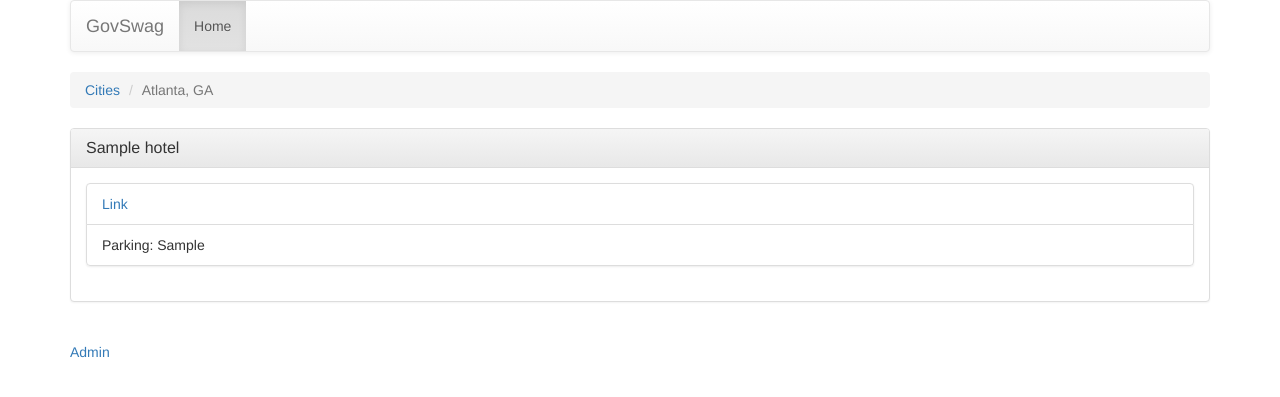
After one commit to caseydm/governmentswagger, a Flask app: a page that uses templates/hotels.html in a window 1280 px wide. The commit adds this page. Shown: the top 397 px of the page. Run offline with Flask 2, Linux system fonts and the light colour scheme; tables that the repository leaves empty hold one stand-in row (values such as "Sample post"); some libraries are stand-ins or nearby versions.

Commit message:
working hotel urls

```diff
--- a/app.py
+++ b/app.py
@@ -62,9 +62,16 @@ admin.add_view(MyModelView(Location, db.session))
 # Views
 @app.route('/')
 def index():
-    location = Location.query.filter_by(city='Atlanta, GA').first()
+    locations = Location.query.all()
+    return render_template('index.html', locations=locations)
+
+
+@app.route('/<city>')
+def hotel_list(city):
+    location = Location.query.filter_by(city=city).first()
     hotels = location.hotels
-    return render_template('index.html', hotels=hotels)
+    return render_template('hotels.html', hotels=hotels)
+
 
 if __name__ == '__main__':
     app.run(debug=True)
--- /dev/null
+++ b/templates/hotels.html
@@ -0,0 +1,28 @@
+{% extends "base.html" %}
+{% block title %}Government Swagger{% endblock %}
+
+{% block body %}
+<ol class="breadcrumb">
+  <li><a href="/">Cities</a></li>
+  <li class="active">Atlanta, GA</li>
+</ol>
+
+{% for hotel in hotels %}
+<div class="panel panel-default">
+  <div class="panel-heading">
+    <h3 class="panel-title">{{ hotel.name }}</h3>
+  </div>
+  <div class="panel-body">
+    <!-- List group -->
+  <ul class="list-group">
+    <li class="list-group-item"><a href="{{ hotel.url }}">Link</a></li>
+    <li class="list-group-item">Parking: {{ hotel.parking }}</li>
+  </ul>
+
+  </div>
+</div>
+{% endfor %}
+
+<br/>
+<p><a href="{{ url_for('hotel.index_view') }}">Admin</a></p>
+{% endblock %}
```
Also changed, not shown: templates/index.html (+2 -18 lines).
